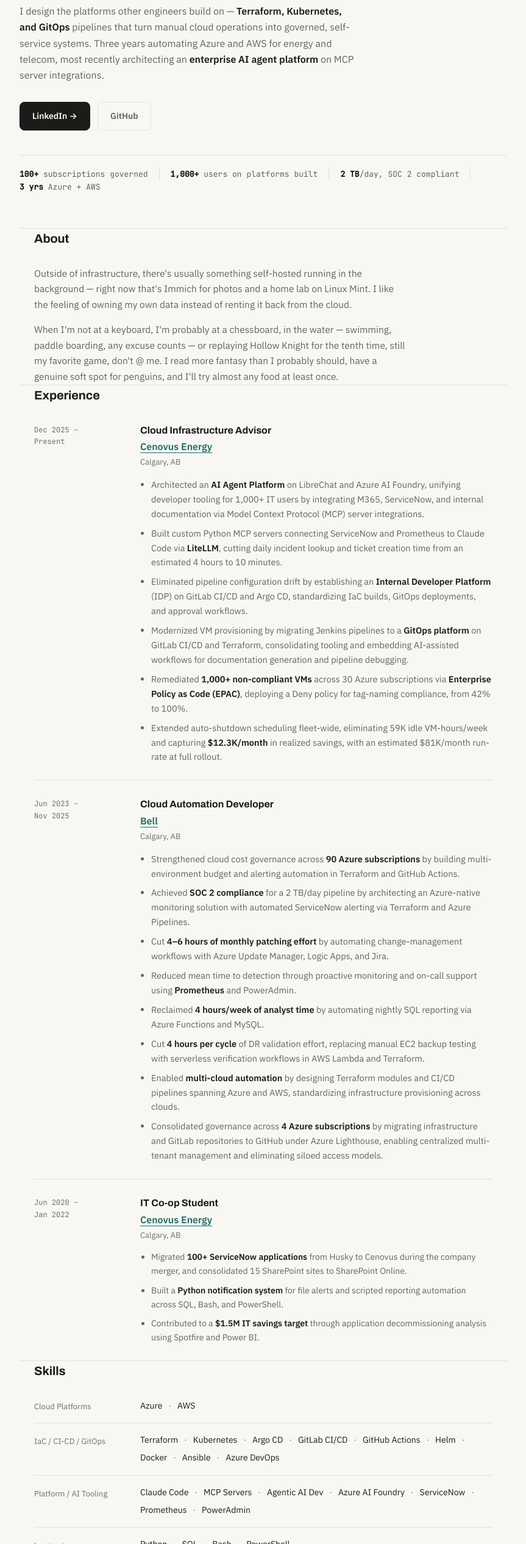
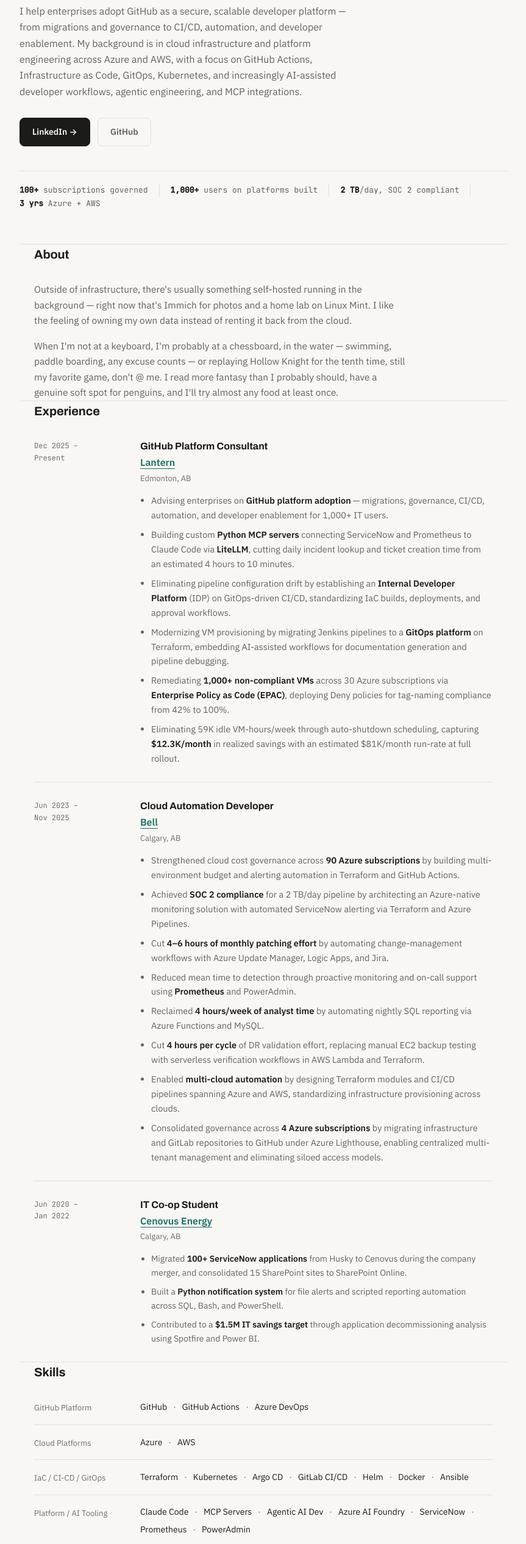
Before and after one commit to ejohnguia/ejohnguia.github.io, a plain HTML site: page index.html in a window 1280 px wide. Shown: the part 268-2800 px from the top of the page at 61% size, without its empty margins (208-1071 px from the left). Drawn offline with Linux system fonts and the light colour scheme.

Commit message:
feat: reposition portfolio to GitHub Platform Consultant at Lantern

```diff
--- a/index.html
+++ b/index.html
@@ -3,8 +3,8 @@
 <head>
 <meta charset="UTF-8">
 <meta name="viewport" content="width=device-width, initial-scale=1.0">
-<title>Ezra John Guia — Cloud Infrastructure & Platform Engineer</title>
-<meta name="description" content="Ezra John Guia — Cloud Infrastructure & Platform Engineer specializing in IaC, GitOps, and AI agent architecture across Azure and AWS.">
+<title>Ezra John Guia — GitHub Platform Consultant</title>
+<meta name="description" content="Ezra John Guia — GitHub Platform Consultant helping enterprises adopt GitHub as a secure, scalable developer platform — migrations, governance, CI/CD, and developer enablement.">
   <meta name="theme-color" content="#f8f7f4" media="(prefers-color-scheme: light)">
   <meta name="theme-color" content="#15181a" media="(prefers-color-scheme: dark)">
   <meta name="color-scheme" content="dark light">
@@ -12,8 +12,8 @@
 
 <!-- Open Graph / Social -->
 <meta property="og:type" content="profile">
-<meta property="og:title" content="Ezra John Guia — Cloud Infrastructure & Platform Engineer">
-<meta property="og:description" content="I design the platforms other engineers build on — Terraform, Kubernetes, and GitOps pipelines that turn manual cloud operations into governed, self-service systems.">
+<meta property="og:title" content="Ezra John Guia — GitHub Platform Consultant">
+<meta property="og:description" content="I help enterprises adopt GitHub as a secure, scalable developer platform — from migrations and governance to CI/CD, automation, and developer enablement.">
 <meta property="og:url" content="https://ejohnguia.github.io/">
 <meta property="og:image" content="https://ejohnguia.github.io/assets/images/og-image.png">
 <meta property="og:site_name" content="Ezra John Guia">
@@ -23,8 +23,8 @@
 
 <!-- Twitter Card -->
 <meta name="twitter:card" content="summary_large_image">
-<meta name="twitter:title" content="Ezra John Guia — Cloud Infrastructure & Platform Engineer">
-<meta name="twitter:description" content="I design the platforms other engineers build on — Terraform, Kubernetes, and GitOps pipelines.">
+<meta name="twitter:title" content="Ezra John Guia — GitHub Platform Consultant">
+<meta name="twitter:description" content="I help enterprises adopt GitHub as a secure, scalable developer platform — migrations, governance, CI/CD, and developer enablement.">
 <meta name="twitter:image" content="https://ejohnguia.github.io/assets/images/og-image.png">
 <meta name="twitter:creator" content="@ejohnguia">
 
@@ -53,18 +53,21 @@
     "https://www.linkedin.com/in/ezrajohn-guia/",
     "https://github.com/ejohnguia"
   ],
-  "jobTitle": "Cloud Infrastructure & Platform Engineer",
+  "jobTitle": "GitHub Platform Consultant",
   "worksFor": {
     "@type": "Organization",
-    "name": "Cenovus Energy"
+    "name": "Lantern",
+    "url": "https://lanternstudios.com/"
   },
   "knowsAbout": [
+    "GitHub",
+    "GitHub Actions",
+    "Azure DevOps",
     "Terraform",
     "Kubernetes",
     "GitOps",
     "Argo CD",
     "GitLab CI/CD",
-    "GitHub Actions",
     "Azure",
     "AWS",
     "Docker",
@@ -177,13 +180,13 @@
 
 <main id="main">
   <section class="hero wrap" style="border-top:none;">
-    <div class="eyebrow">Cloud Infrastructure &amp; Platform Engineer</div>
-    <h1>Ezra John Guia<span class="role">Building governed, self-service platforms on Azure &amp; AWS</span></h1>
+    <div class="eyebrow">GitHub Platform Consultant</div>
+    <h1>Ezra John Guia<span class="role">Enterprise GitHub platform adoption, CI/CD, and developer enablement</span></h1>
     <p class="lede">
-      I design the platforms other engineers build on — <strong>Terraform, Kubernetes, and GitOps</strong>
-      pipelines that turn manual cloud operations into governed, self-service systems. Three years
-      automating Azure and AWS for energy and telecom, most recently architecting an
-      <strong>enterprise AI agent platform</strong> on MCP server integrations.
+      I help enterprises adopt GitHub as a secure, scalable developer platform — from migrations and governance to CI/CD,
+      automation, and developer enablement. My background is in cloud infrastructure and platform engineering across
+      Azure and AWS, with a focus on GitHub Actions, Infrastructure as Code, GitOps, Kubernetes, and increasingly
+      AI-assisted developer workflows, agentic engineering, and MCP integrations.
     </p>
     <div class="hero-actions">
       <a class="btn btn-primary" href="https://www.linkedin.com/in/ezrajohn-guia/" target="_blank" rel="noopener noreferrer">LinkedIn →</a>
@@ -211,16 +214,16 @@
       <div class="job">
         <div class="job-dates">Dec 2025 –<br>Present</div>
         <div>
-          <div class="job-title">Cloud Infrastructure Advisor</div>
-          <div class="job-company"><a href="https://www.cenovus.com/" target="_blank" rel="noopener noreferrer">Cenovus Energy</a></div>
-          <div class="job-loc">Calgary, AB</div>
+          <div class="job-title">GitHub Platform Consultant</div>
+          <div class="job-company"><a href="https://lanternstudios.com/" target="_blank" rel="noopener noreferrer">Lantern</a></div>
+          <div class="job-loc">Edmonton, AB</div>
           <ul>
-            <li>Architected an <strong>AI Agent Platform</strong> on LibreChat and Azure AI Foundry, unifying developer tooling for 1,000+ IT users by integrating M365, ServiceNow, and internal documentation via Model Context Protocol (MCP) server integrations.</li>
-            <li>Built custom Python MCP servers connecting ServiceNow and Prometheus to Claude Code via <strong>LiteLLM</strong>, cutting daily incident lookup and ticket creation time from an estimated 4 hours to 10 minutes.</li>
-            <li>Eliminated pipeline configuration drift by establishing an <strong>Internal Developer Platform</strong> (IDP) on GitLab CI/CD and Argo CD, standardizing IaC builds, GitOps deployments, and approval workflows.</li>
-            <li>Modernized VM provisioning by migrating Jenkins pipelines to a <strong>GitOps platform</strong> on GitLab CI/CD and Terraform, consolidating tooling and embedding AI-assisted workflows for documentation generation and pipeline debugging.</li>
-            <li>Remediated <strong>1,000+ non-compliant VMs</strong> across 30 Azure subscriptions via <strong>Enterprise Policy as Code (EPAC)</strong>, deploying a Deny policy for tag-naming compliance, from 42% to 100%.</li>
-            <li>Extended auto-shutdown scheduling fleet-wide, eliminating 59K idle VM-hours/week and capturing <strong>$12.3K/month</strong> in realized savings, with an estimated $81K/month run-rate at full rollout.</li>
+            <li>Advising enterprises on <strong>GitHub platform adoption</strong> — migrations, governance, CI/CD, automation, and developer enablement for 1,000+ IT users.</li>
+            <li>Building custom <strong>Python MCP servers</strong> connecting ServiceNow and Prometheus to Claude Code via <strong>LiteLLM</strong>, cutting daily incident lookup and ticket creation time from an estimated 4 hours to 10 minutes.</li>
+            <li>Eliminating pipeline configuration drift by establishing an <strong>Internal Developer Platform</strong> (IDP) on GitOps-driven CI/CD, standardizing IaC builds, deployments, and approval workflows.</li>
+            <li>Modernizing VM provisioning by migrating Jenkins pipelines to a <strong>GitOps platform</strong> on Terraform, embedding AI-assisted workflows for documentation generation and pipeline debugging.</li>
+            <li>Remediating <strong>1,000+ non-compliant VMs</strong> across 30 Azure subscriptions via <strong>Enterprise Policy as Code (EPAC)</strong>, deploying Deny policies for tag-naming compliance from 42% to 100%.</li>
+            <li>Eliminating 59K idle VM-hours/week through auto-shutdown scheduling, capturing <strong>$12.3K/month</strong> in realized savings with an estimated $81K/month run-rate at full rollout.</li>
           </ul>
         </div>
       </div>
@@ -264,6 +267,10 @@
     <div class="section-head"><h2>Skills</h2></div>
     <div class="skill-list">
       <div class="skill-row">
+        <div class="skill-label">GitHub Platform</div>
+        <div class="skill-tags"><span class="tag">GitHub</span><span class="tag">GitHub Actions</span><span class="tag">Azure DevOps</span></div>
+      </div>
+      <div class="skill-row">
         <div class="skill-label">Cloud Platforms</div>
         <div class="skill-tags"><span class="tag">Azure</span><span class="tag">AWS</span></div>
       </div>
@@ -271,8 +278,8 @@
         <div class="skill-label">IaC / CI-CD / GitOps</div>
         <div class="skill-tags">
           <span class="tag">Terraform</span><span class="tag">Kubernetes</span><span class="tag">Argo CD</span>
-          <span class="tag">GitLab CI/CD</span><span class="tag">GitHub Actions</span><span class="tag">Helm</span>
-          <span class="tag">Docker</span><span class="tag">Ansible</span><span class="tag">Azure DevOps</span>
+          <span class="tag">GitLab CI/CD</span><span class="tag">Helm</span><span class="tag">Docker</span>
+          <span class="tag">Ansible</span>
         </div>
       </div>
       <div class="skill-row">
@@ -320,6 +327,14 @@
         <div class="cert-main"><span class="cert-name">Azure AI Fundamentals</span><span class="cert-issuer">Microsoft</span></div>
         <span class="cert-year">Jul 2021</span>
       </a>
+      <a class="cert-row" href="https://learn.github.com/certification/ADMIN" target="_blank" rel="noopener noreferrer">
+        <div class="cert-main"><span class="cert-name">GitHub Administration (in progress)</span><span class="cert-issuer">GitHub</span></div>
+        <span class="cert-year">In progress</span>
+      </a>
+      <a class="cert-row" href="https://learn.github.com/certification/GHAS" target="_blank" rel="noopener noreferrer">
+        <div class="cert-main"><span class="cert-name">GitHub Advanced Security (up next)</span><span class="cert-issuer">GitHub</span></div>
+        <span class="cert-year">Up next</span>
+      </a>
     </div>
   </section>
 
@@ -338,7 +353,7 @@
 <footer id="contact">
   <div class="wrap">
     <h2>Let's talk infrastructure.</h2>
-    <p>Open to Cloud Engineer, Platform Engineer, and DevOps roles across Canada. Based in the Greater Edmonton area.</p>
+    <p>Open to GitHub Platform Consulting, Platform Engineering, and DevOps roles across Canada. Based in the Greater Edmonton area.</p>
     <div class="contact-row">
       <a class="btn btn-primary" href="https://www.linkedin.com/in/ezrajohn-guia/" target="_blank" rel="noopener noreferrer">Message me on LinkedIn →</a>
       <a class="btn btn-ghost" href="https://github.com/ejohnguia" target="_blank" rel="noopener noreferrer">GitHub</a>
```
Also changed, not shown: README.md, assets/site.webmanifest.
